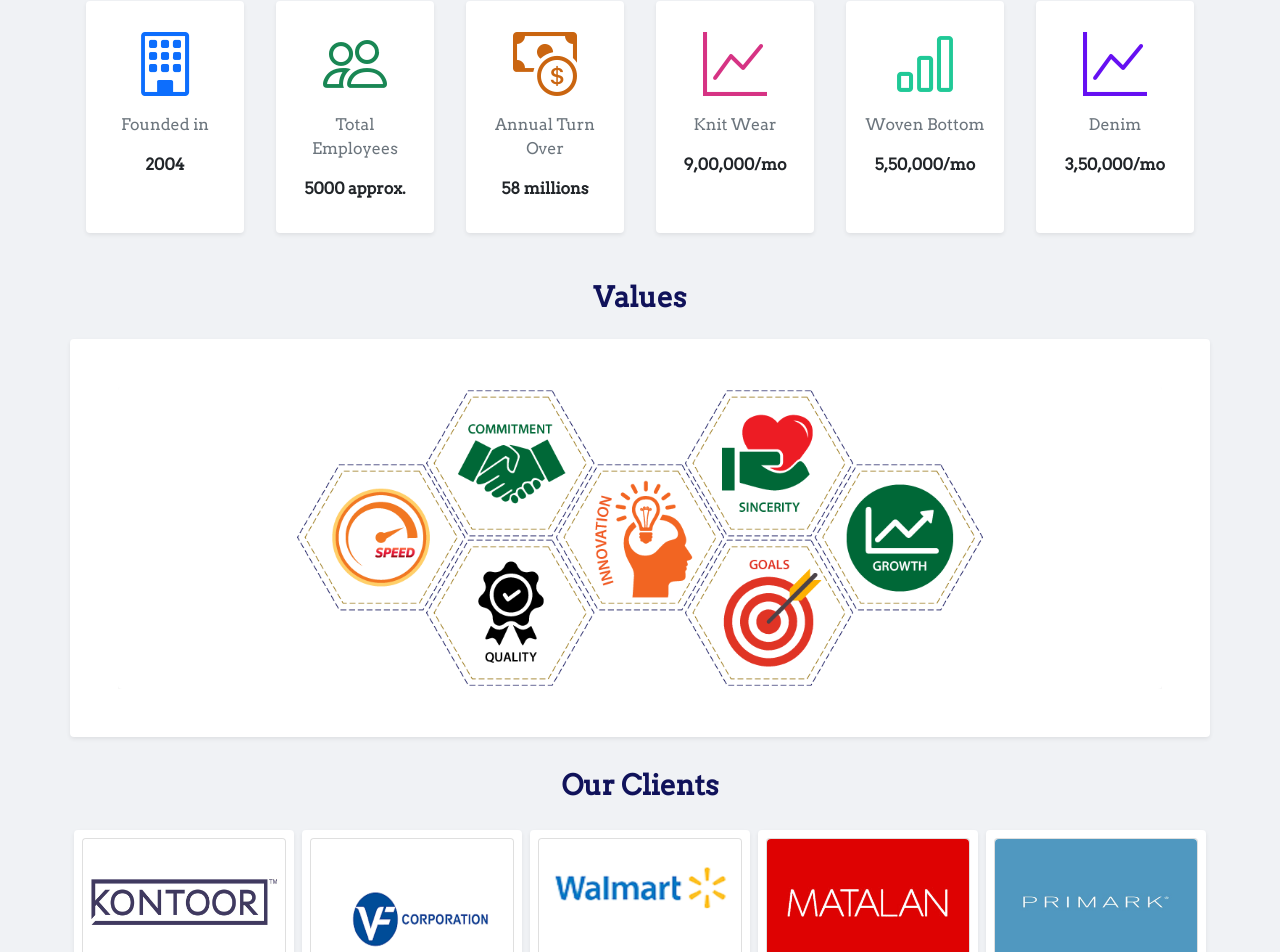
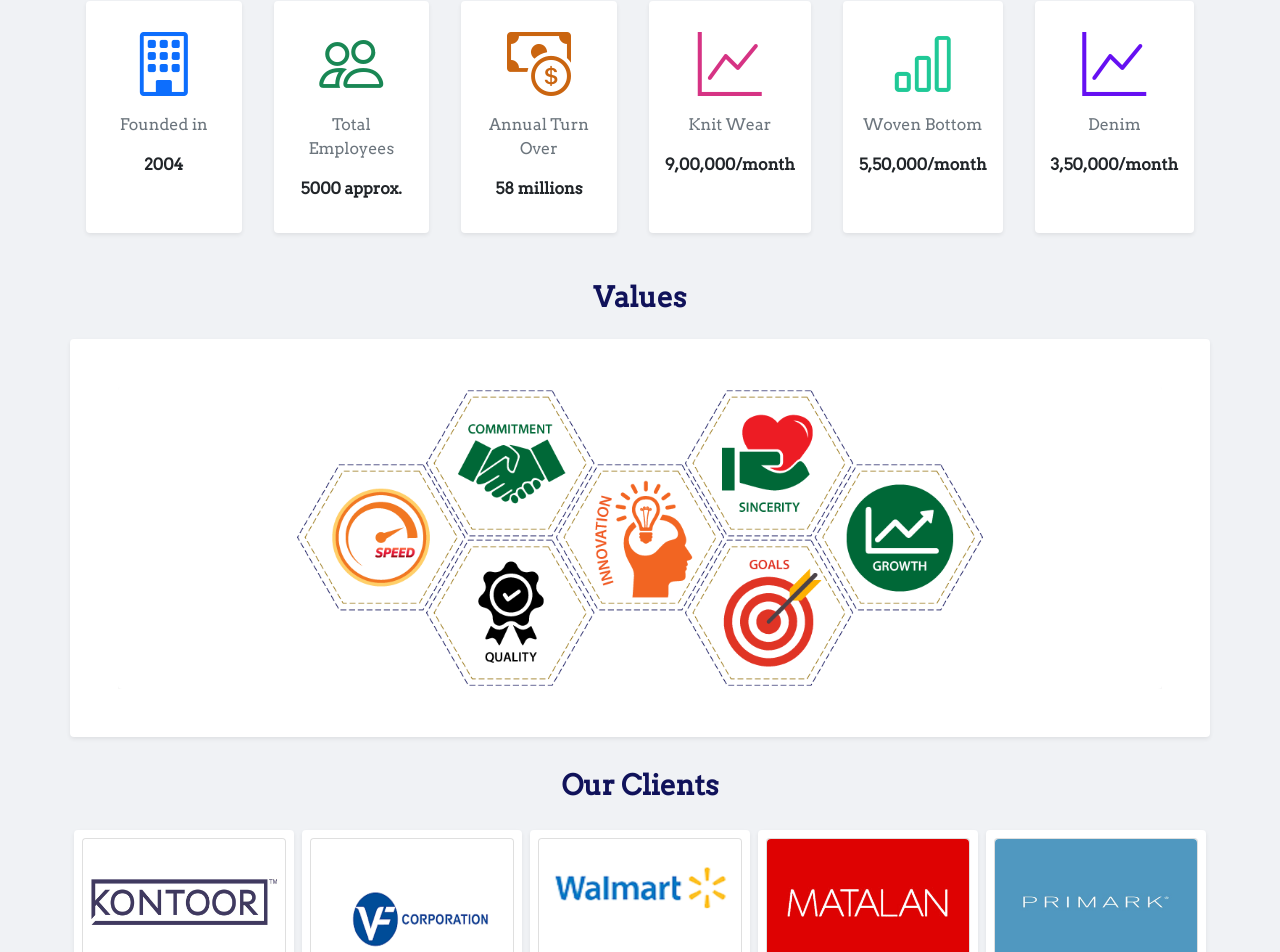
Before and after one commit to Ntitas/arunima-web, a Next.js app: page / in a window 1280 px wide. Shown: the part 1204-2156 px from the top of the page. Built offline with nearby package versions, Linux system fonts and the light colour scheme.

Commit message:
mail address update in management page

```diff
--- a/components/widget.js
+++ b/components/widget.js
@@ -36,7 +36,7 @@ const Widget = () => {
           style={{ fontSize: 64, color: "#d63384" }}
         ></i>
         <p className="text-center text-muted">Knit Wear</p>
-        <p className="text-center fw-bold">9,00,000/mo</p>
+        <p className="text-center fw-bold">9,00,000/month</p>
       </Col>
 
       <Col className="text-center bg-white m-3 p-3 rounded shadow-sm">
@@ -45,7 +45,7 @@ const Widget = () => {
           style={{ fontSize: 64, color: "#20c997" }}
         ></i>
         <p className="text-center text-muted">Woven Bottom</p>
-        <p className="text-center fw-bold">5,50,000/mo</p>
+        <p className="text-center fw-bold">5,50,000/month</p>
       </Col>
 
       <Col className="text-center bg-white m-3 p-3 rounded shadow-sm">
@@ -54,7 +54,7 @@ const Widget = () => {
           style={{ fontSize: 64, color: "#6610f2" }}
         ></i>
         <p className="text-center text-muted">Denim</p>
-        <p className="text-center fw-bold">3,50,000/mo</p>
+        <p className="text-center fw-bold">3,50,000/month</p>
       </Col>
     </Row>
   );
--- a/pages/management.js
+++ b/pages/management.js
@@ -20,9 +20,9 @@ const Management = () => {
     },
     {
       id: 3,
-      name: "Md. Fakrul Islam",
+      name: "Fakrul Islam",
       desgnation: "Deputy Managing Director",
-      email: "karukul@arunima-group.net",
+      email: "faruk@arunima-group.net",
       phone: "+880 1990407000",
       image: "/images/fakrul.jpg",
     },
@@ -40,7 +40,7 @@ const Management = () => {
       id: 2,
       name: "Syed Aftab Hossain",
       desgnation: "Director",
-      email: "ornob@arunima-group.net",
+      email: "ornobhossain@arunima-group.net",
       phone: "+880 1990407000",
       image: "/images/aftab.jpg",
     },
```
